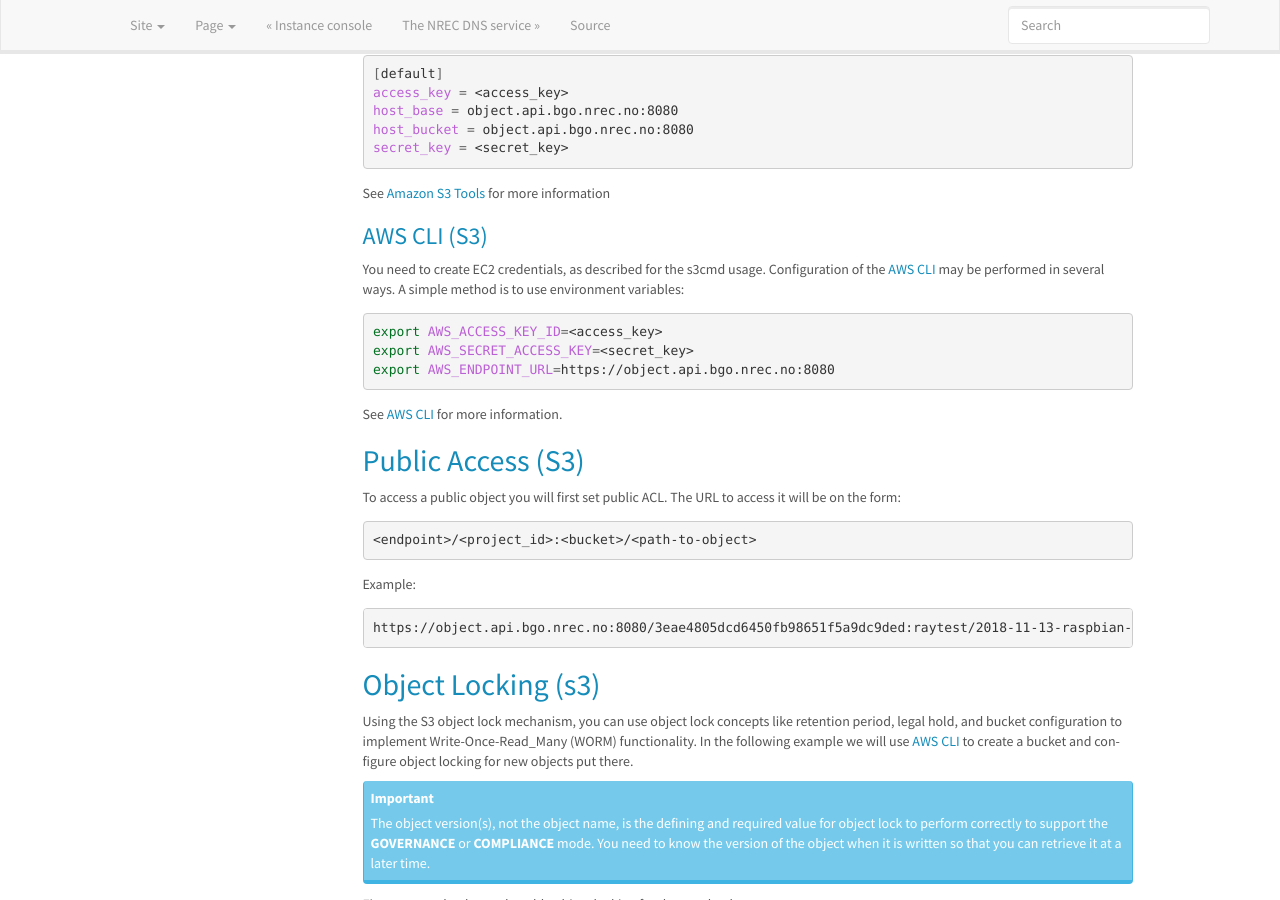
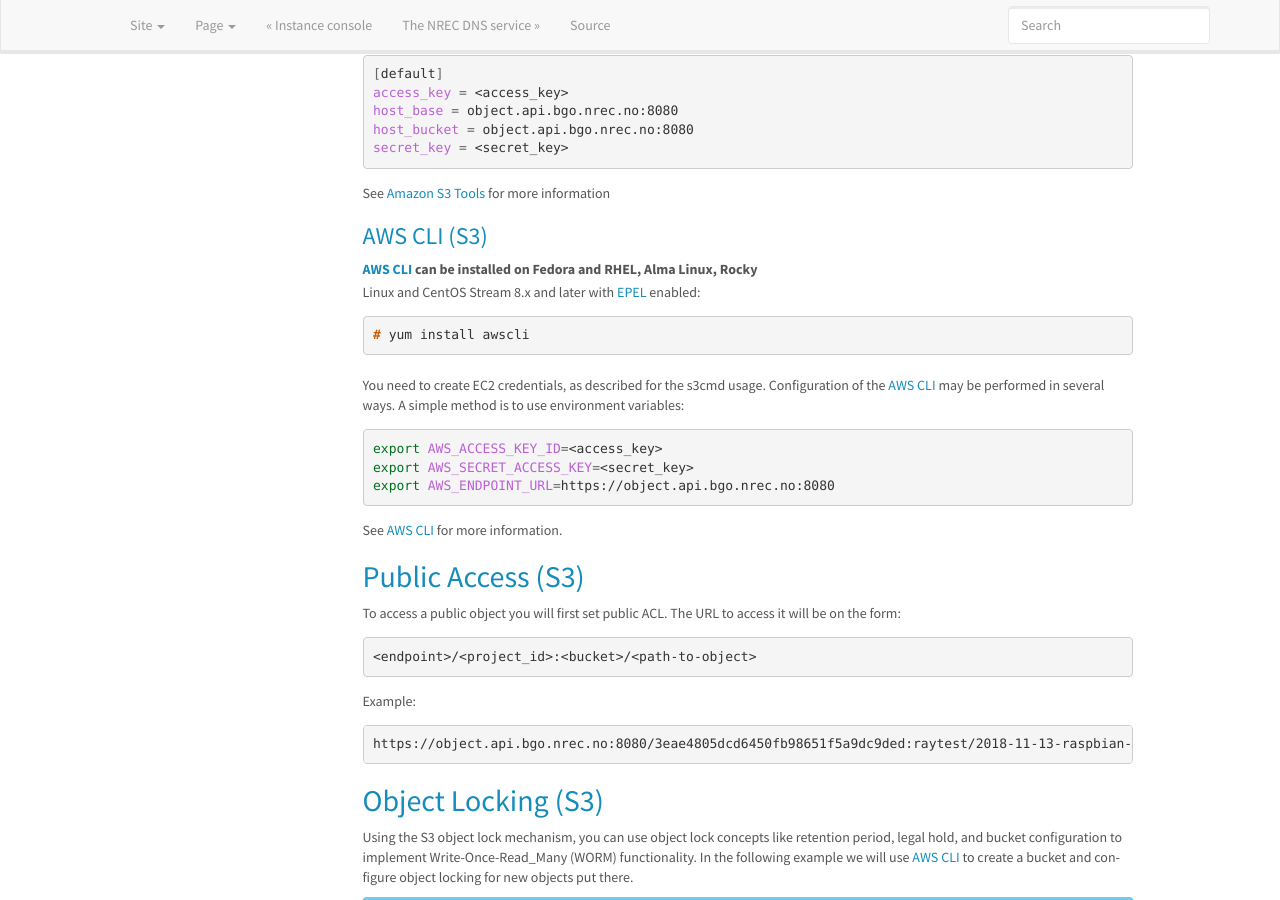
Before and after one commit to norcams/docs-enduser, a Sphinx documentation site: the page built from docs/object.rst, in a window 1280 px wide and 900 px high, scrolled down 1549 px. Built offline with Sphinx 7.4.7, drawn with Linux system fonts in a browser that asks for light colours; some of the changed text lies outside the part shown.

Commit message:
more object

```diff
--- a/docs/object.rst
+++ b/docs/object.rst
@@ -108,6 +108,13 @@ See `Amazon S3 Tools`_ for more information
 AWS CLI (S3)
 ------------
 
+`AWS CLI`_ can be installed on Fedora and RHEL, Alma Linux, Rocky
+  Linux and CentOS Stream 8.x and later with EPEL_ enabled:
+
+  .. code-block:: console
+
+    # yum install awscli
+
 You need to create EC2 credentials, as described for the s3cmd usage. Configuration
 of the `AWS CLI`_ may be performed in several ways. A simple method is to use
 environment variables:
@@ -136,7 +143,7 @@ Example:
 
   https://object.api.bgo.nrec.no:8080/3eae4805dcd6450fb98651f5a9dc9ded:raytest/2018-11-13-raspbian-stretch-lite.img
 
-Object Locking (s3)
+Object Locking (S3)
 ===================
 
 Using the S3 object lock mechanism, you can use object lock concepts like retention
```
